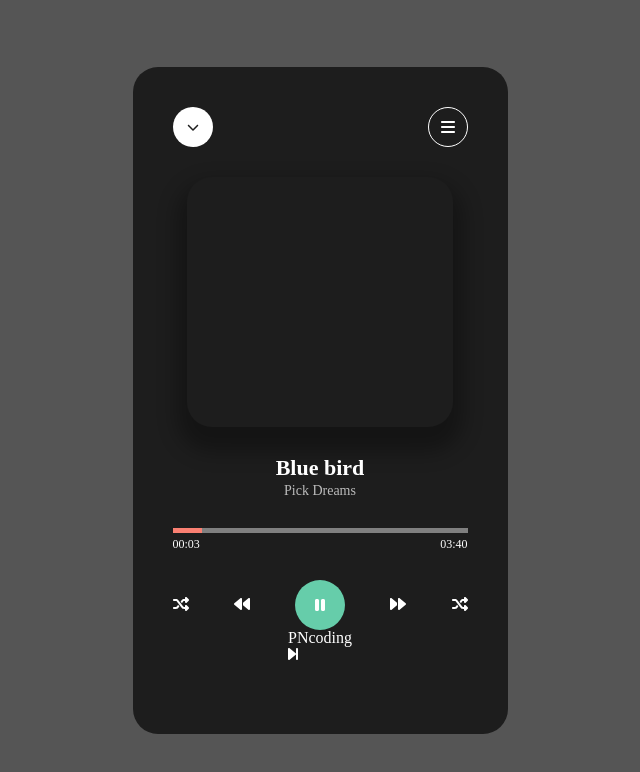
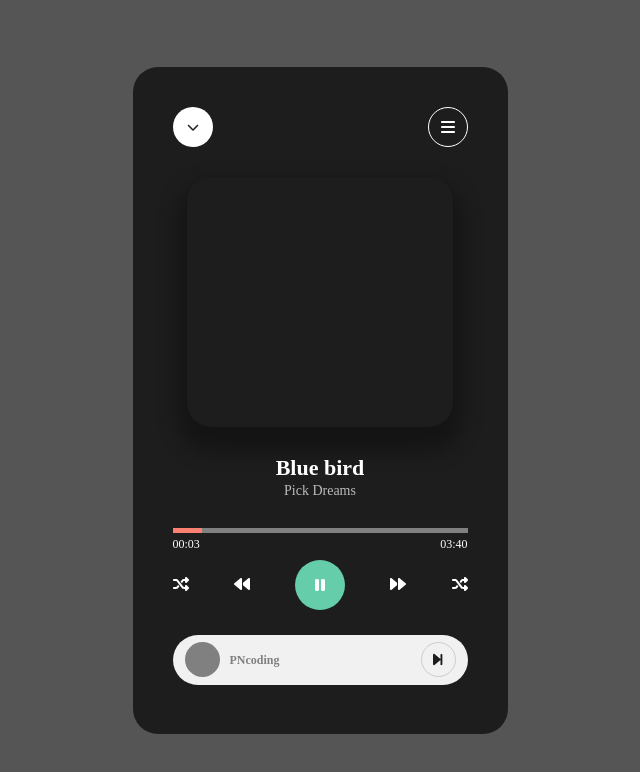
Before and after one commit to starminds/base_react, a React (Create React App) app: page / in a window 1280 px wide. Shown: the top 772 px of the page, without its empty margins (320-960 px from the left). Built offline with nearby package versions, Linux system fonts and the light colour scheme.

Commit message:
BottomPlay

```diff
--- a/src/components/6_ex/components/BottomPlay.js
+++ b/src/components/6_ex/components/BottomPlay.js
@@ -2,10 +2,45 @@ import { faForwardStep } from "@fortawesome/free-solid-svg-icons";
 import { FontAwesomeIcon } from "@fortawesome/react-fontawesome";
 import styled from "styled-components";
 
-const SBottomPlay = styled.div``;
-const ProFile = styled.div``;
-const Avatar = styled.div``;
-const NextBtn = styled.div``;
+const SBottomPlay = styled.div`
+  width: 100%;
+  height: 50px;
+  background-color: #f1f1f1;
+  margin-top: 25px;
+  border-top-left-radius: 30px;
+  border-top-right-radius: 30px;
+  border-bottom-left-radius: 30px;
+  border-bottom-right-radius: 30px;
+  display: flex;
+  justify-content: space-between;
+  align-items: center;
+  padding: 12px;
+`;
+const ProFile = styled.div`
+  display: flex;
+  align-items: center;
+  color: gray;
+  font-size: 12px;
+  font-weight: 700;
+`;
+const Avatar = styled.div`
+  width: 35px;
+  height: 35px;
+  border-radius: 50%;
+  background-color: gray;
+  margin-right: 10px;
+`;
+const NextBtn = styled.div`
+  width: 35px;
+  height: 35px;
+  border: 1px solid #ccc;
+  border-radius: 50%;
+  display: flex;
+  justify-content: center;
+  align-items: center;
+  color: #1d1d1d;
+  font-size: 15px;
+`;
 
 export const BottomPlay = () => {
   return (
--- a/src/components/6_ex/components/BtnWrap.js
+++ b/src/components/6_ex/components/BtnWrap.js
@@ -13,7 +13,7 @@ const SBtnWrap = styled.div`
   display: flex;
   justify-content: space-between;
   align-items: center;
-  margin-top: 30px;
+  margin-top: 10px;
 `;
 const Items = styled.div`
   &:nth-child(3) {
```
